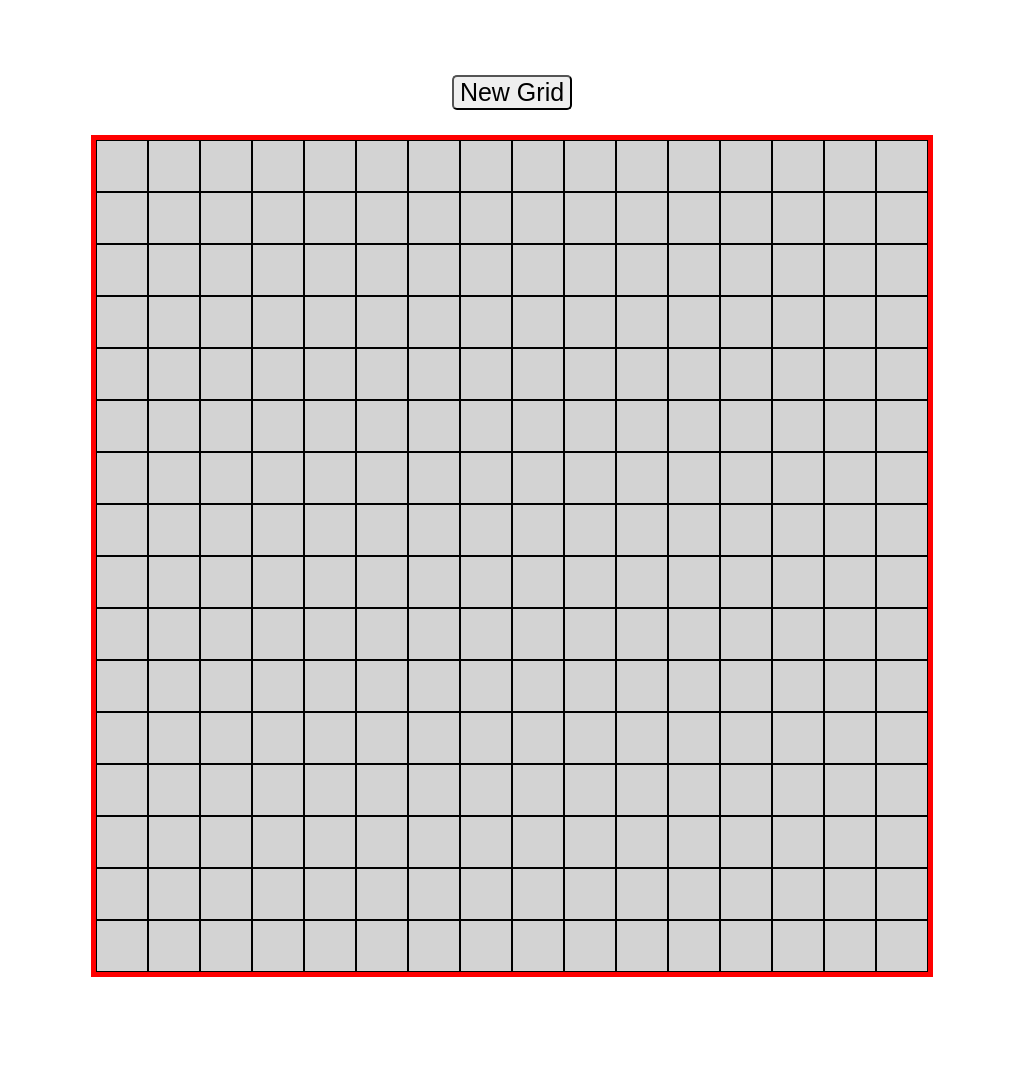
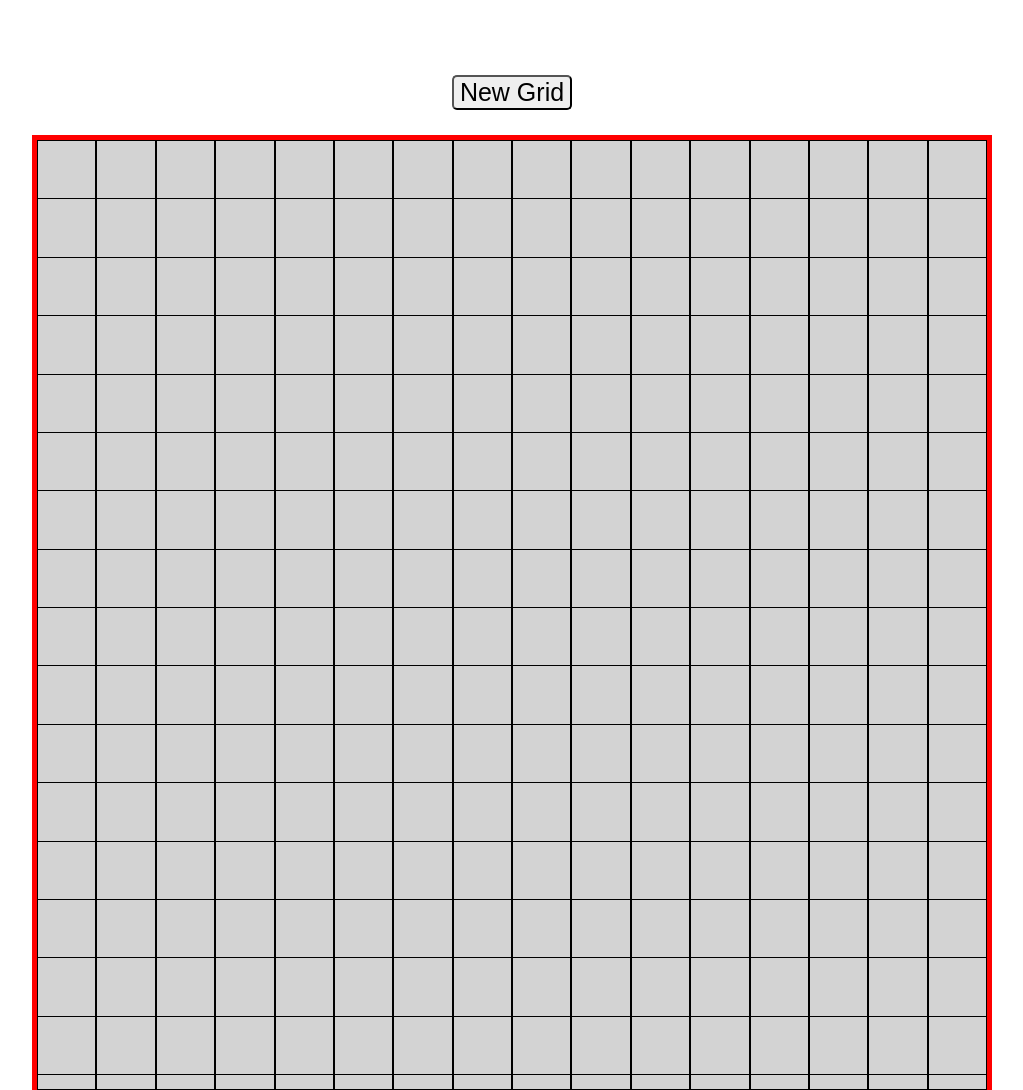
Before and after one commit to ERHolguin/OP_etch-a-sketch, a plain HTML site: page index.html in a window 1280 px wide. Shown: the top 1090 px of the page, without its empty margins (136-1159 px from the left). Before the commit the page ends 1010 px from the top, so only its background shows below. Drawn offline with Linux system fonts and the light colour scheme.

Commit message:
Fix Bug Causing Container to Shrink When Grid Size Changes

```diff
--- a/pageone.js
+++ b/pageone.js
@@ -5,21 +5,21 @@ let userButton = document.getElementById('newGrid');
 //let defaultColorButton = document.getElementById('defaultColor')
 //let multiColorButton = document.getElementById('multiColors')
 
-function defaultGrid(rows, columns) {
-for (let i = 0; i < rows; i++) {
-    let rows = document.createElement('div');
-    rows.className = 'row';
-    rows.textContent = ('');
-    gridContainer.appendChild(rows);
+function defaultGrid(columns, rows) {
+for (let i = 0; i < columns; i++) {
+    let columns = document.createElement('div');
+    columns.className = 'columns';
+    columns.textContent = ('');
+    gridContainer.appendChild(columns);
 
-    for (let j = 0; j < columns; j++) {
-        let columns = document.createElement('div');
-        columns.className = 'columns';
-        columns.textContent = ('');
-        rows.appendChild(columns);
+    for (let j = 0; j < rows; j++) {
+        let rows = document.createElement('div');
+        rows.className = 'rows';
+        rows.textContent = ('');
+        columns.appendChild(rows);
 
         function defaultColor() {
-            columns.style.backgroundColor = 'black';
+            rows.style.backgroundColor = 'black';
         }
 
         function multiColor() {
@@ -29,12 +29,12 @@ for (let i = 0; i < rows; i++) {
                 const randomColor = '#' + Math.floor(Math.random() * 16777215).toString(16);
                 colors.push(randomColor);
             }
-            return columns.style.backgroundColor = colors;
+            return rows.style.backgroundColor = colors;
         }
 
-        //columns.addEventListener('mouseover', defaultColor)
+        //rows.addEventListener('mouseover', defaultColor)
 
-        columns.addEventListener('mouseover', multiColor)
+        rows.addEventListener('mouseover', multiColor)
 
     }
 }
@@ -55,7 +55,7 @@ function createGrid() {
     let rows = prompt('Width Size');
     let columns = prompt('Height Size');
     if (rows <= 100 && columns <= 100) {
-        defaultGrid(rows, columns);
+        defaultGrid(columns, rows);
     } else {
         removeGrid();
         alert ("Invalid Input. Please enter a dimension smaller than 100")
--- a/style.css
+++ b/style.css
@@ -36,21 +36,25 @@ body {
 #gridContainer {
     box-sizing: border-box;
     display: flex;
+    justify-content: center;
     flex-direction: row;
-    max-width: 960px;
-    height: auto;
+    width: 960px;
+    height: 960px;
     border: 5px solid red;
 
 }
 
 .columns {
-    flex-grow: grow;
-    flex-wrap: wrap;
+    flex-grow: 1;
     border: 1px solid black;
     background-color: lightgray;
-    min-width: 50px;
-    min-height: 50px;
-    content: '';
+}
+
+.rows {
+    flex-grow: 1;
+    border-bottom: 1px solid black;
+    padding-top: 100%;
+    padding-top: 100%;
 }
 
 
```
